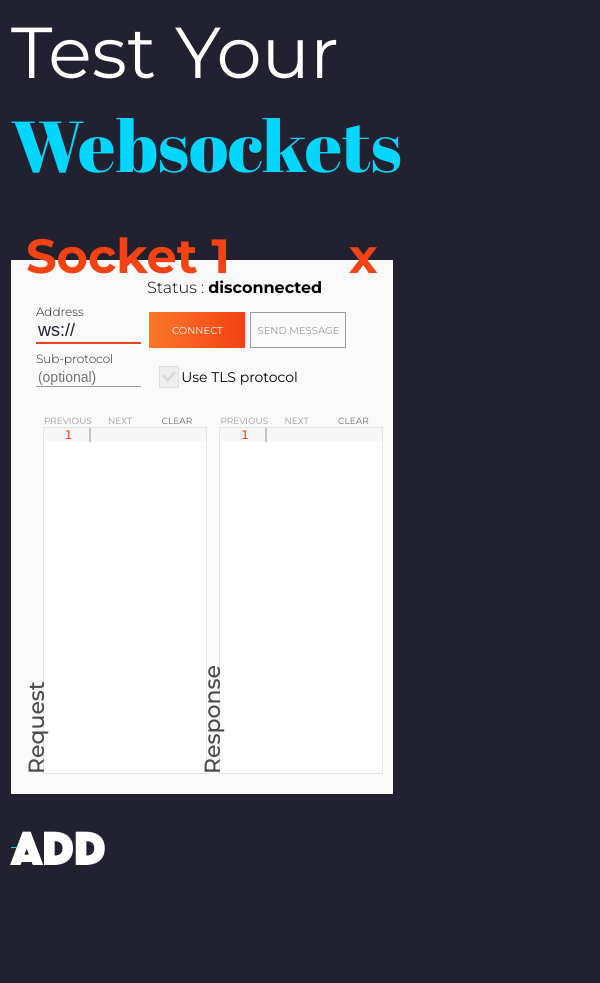
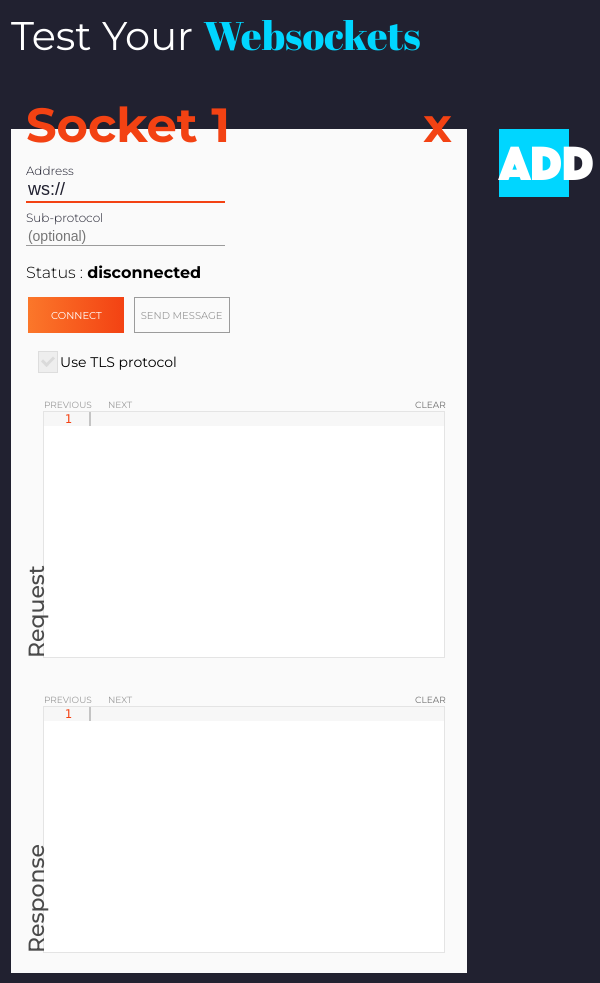
Before and after one commit to AntoineCheron/test-your-websockets, a plain HTML site: page index.html in a window 600 px wide. Before the commit the page ends 879 px from the top, so only its background shows below. Drawn offline with Linux system fonts and the light colour scheme.

Commit message:
Responsive in progres...

```diff
--- a/index.html
+++ b/index.html
@@ -19,15 +19,13 @@
 	</div>
 
 	<div class="row">
-		<div id="app">
-			<div class="w-12">
-				<div class="flex-wrap">
-					<div id="cards" v-for="socket in sockets">
-						<socket-card :color="socket.color" :name="socket.name" @remove="deleteSocket(socket)"></socket-card>
-					</div>
-					<div id="buttons">
-						<add-button :color="buttonColor" @add="addSocket"></add-button>
-					</div>
+		<div id="app" class="w-12">
+			<div class="flex-wrap">
+				<div id="cards" class="w-10" v-for="socket in sockets">
+					<socket-card :color="socket.color" :name="socket.name" @remove="deleteSocket(socket)"></socket-card>
+				</div>
+				<div id="buttons" class="w-2">
+					<add-button :color="buttonColor" @add="addSocket"></add-button>
 				</div>
 			</div>
 		</div>
--- a/style.scss
+++ b/style.scss
@@ -29,6 +29,19 @@ body {
 .flex-wrap {
 	display: flex;
 	flex-wrap: wrap;
+	justify-content: space-between;
+}
+
+@media only screen and (min-width:580px) and (max-width:980px) {
+	.title {
+		font-size: 54px;
+	}
+}
+
+@media only screen and (max-width:600px) {
+	.title {
+		font-size: 40px;
+	}
 }
 
 // Importing font
--- a/vue-components/add-button/add-button.js
+++ b/vue-components/add-button/add-button.js
@@ -1,9 +1,7 @@
 Vue.component('add-button', {
-	template: '<div class="w-2">\
-				<button class="add-button" :class="color" @click="add">\
-					<div class="text"><div class="valign">ADD</div></div>\
-				</button>\
-			</div>',
+	template: `<button class="add-button" :class="color" @click="add">
+					<div class="text"><div class="valign">ADD</div></div>
+				</button>`,
 	props: ['color'],
 	methods: {
 		add: function () {
--- a/vue-components/socket-card/socket-card.js
+++ b/vue-components/socket-card/socket-card.js
@@ -210,8 +210,7 @@ Vue.component('socket-card', {
         	this.$emit('remove');
         }
 	},
-	template: `<div class="w-10">
-				<div class="socket-card" :class="color">
+	template: `<div class="socket-card" :class="color">
 				<div class="name">{{name}}<span class="delete-button" @click="remove">x</span></div>
 				<div class="connexion">
 					<div class="address">
@@ -272,6 +271,5 @@ Vue.component('socket-card', {
 						<editor v-model="response" :readOnly="!responseEditable"></editor>
 					</div>
 				</div>
-				</div>
 			</div>`
 });
--- a/vue-components/socket-card/style.scss
+++ b/vue-components/socket-card/style.scss
@@ -274,3 +274,42 @@ $bold: 700;
 		}
 	}
 }
+
+@media only screen and (max-width:800px) {
+	.socket-card {
+		& > .connexion {
+			flex-direction: column;
+			margin-top: -50px;
+
+			& > .address {
+				margin-left: 0px;
+			}
+
+			& > .socket-status {
+				margin-top: 15px;
+
+				& > .buttons {
+					display: block;
+				}
+			}
+		}
+
+		& > .message {
+			width: 100%;
+
+			p.message-label-1 {
+			top: 186px;
+			left: -36px;
+		}
+
+		p.message-label-2 {
+			top: 178px;
+			left: -44px;
+		}
+
+			.editor {
+				height: 245px;
+			}
+		}
+	}
+}
```
Also changed, not shown: style.css. Lines whose indentation alone changed are shown as unchanged.
